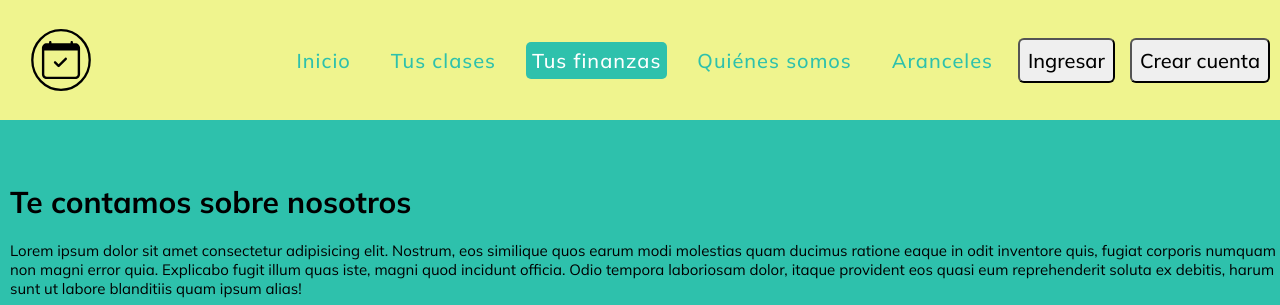
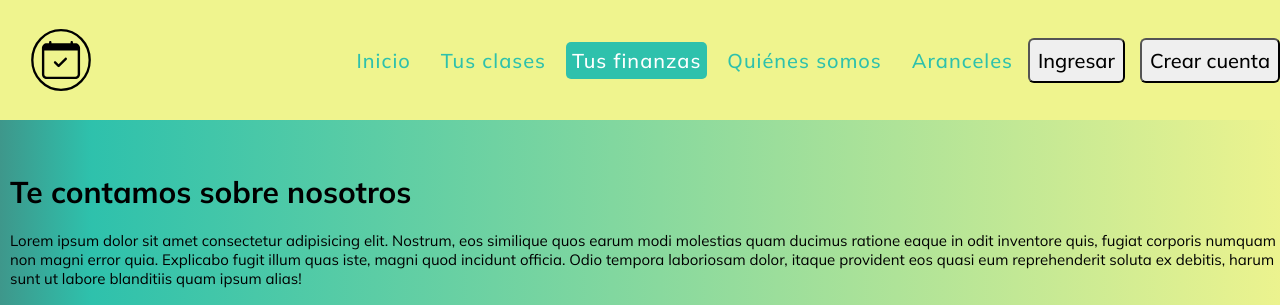
Before and after one commit to cecisarmiento/app_profesores, a plain HTML site: page pages/nosotros.html in a window 1280 px wide. Shown: the top 305 px of the page. Drawn offline with Linux system fonts and the light colour scheme.

Commit message:
add gradient about us & lessons

```diff
--- a/estilo1.css
+++ b/estilo1.css
@@ -111,7 +111,7 @@ html{
    font-family: Mulish;
    font-weight: 200;
    margin-left: 1 rem;
-   margin-right: 1rem;
+   /* margin-right: 1rem; */
    text-decoration: none;
 
 
@@ -366,7 +366,8 @@ font-size: 2rem;
 
 /* seccion clases */
 .principalClases{
-	background-color: #2EC1AC;
+	background: rgb(62,151,139);
+	background: linear-gradient(171deg, rgba(62,151,139,1) 0%, rgba(46,193,172,1) 52%, rgba(210,230,3,1) 100%);
 	height: 100VH;
 	background-position:center;
 	background-repeat: no-repeat;
@@ -593,8 +594,16 @@ font-size: 2rem;
 	margin-left: 20px;
 }
 /* NOSOTROS SECCION */
+.main__nosotros{
+	background: rgb(62,151,139);
+	background: linear-gradient(90deg, rgba(62,151,139,1) 0%, rgba(46,193,172,1) 7%, rgba(239,244,142,1) 100%);
+	margin: 0 auto;
+	width: 100%;
+	padding: 1rem;
+	position: relative;
+}
 .principalNosotros{
-	background-color: #2EC1AC;
+
 	min-height: 75VH;
 	background-size: cover;
 	display: flex;
@@ -603,10 +612,10 @@ font-size: 2rem;
 	position: relative;
 	width: 100%;
     margin: 0 auto;
-	padding: 2rem 1rem;
+
 }
 .NosotrosForm{
-	background-color: #2EC1AC;
+
 	min-height: 100VH;
 
 
@@ -649,6 +658,7 @@ font-size: 2rem;
 .nosotros__div iframe {
 	margin-bottom: 32px;
 	margin-top: 32px;
+
 }
 .nosotros__div form {
 	margin-bottom: 32px;
--- a/pages/nosotros.html
+++ b/pages/nosotros.html
@@ -45,7 +45,7 @@
             </nav>
         </div>
     </header>
-    <main >
+    <main class="main__nosotros">
         <section class="principalNosotros">
             <div class="nosotros__div">
                 <h2>Te contamos sobre nosotros</h2>
```
